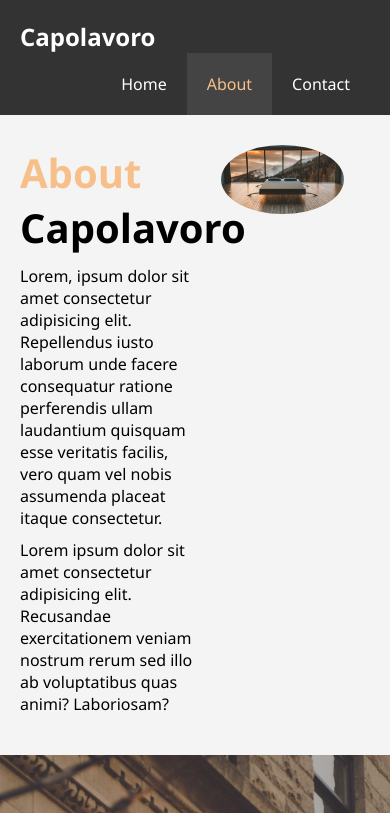
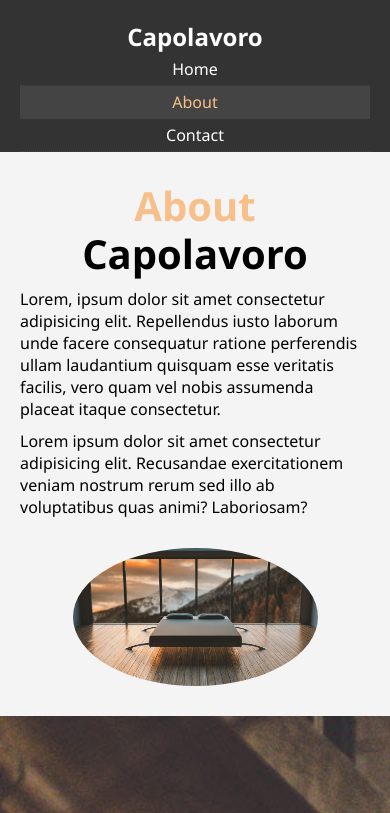
Before and after one commit to EzikeChris/Capolavoro-Hotel-Barcelona-Spain-, a plain HTML site: page about.html in a window 390 px wide. Shown: the top 813 px of the page. Drawn offline with Linux system fonts and the light colour scheme.

Commit message:
created mobile css file

```diff
--- a/about.html
+++ b/about.html
@@ -6,6 +6,8 @@
     <meta name="description"  content="Welcome to Capolavoro Hotel">
     <meta name="keyword"  content="hotel, Catalonia/Barcelona hotel, Spain Espana">
     <link rel="stylesheet" href="css/style.css">
+    <link rel="stylesheet" media="screen and (max-width: 768px)" href="css/mobile.css">
+
     <title>About</title>
 </head>
 <body>
--- /dev/null
+++ b/css/mobile.css
@@ -0,0 +1,45 @@
+#navbar .logo {
+    float: none;
+    text-align: center;
+}
+
+#navbar ul, #navbar ul li {
+    float: none;
+}
+
+#navbar ul li a {
+    padding: 5px;
+    border-bottom: #444 dotted 1px;
+}
+
+
+
+#home-info .info-img {
+    display: none;
+}
+
+
+#home-info .info-content {
+    float: none;
+    width: 100%;
+}
+.box {
+    float: none;
+    width: 100%;
+}
+
+#about-info .info-right,
+#about-info .info-left {
+    float: none;
+    width: 100%;
+}
+
+
+#about-info .info-right {
+    margin-top: 30px;
+}
+
+
+.l-heading {
+    text-align: center;
+}
--- a/css/style.css
+++ b/css/style.css
@@ -81,6 +81,7 @@ color: rgb(0, 0, 0);
 
 .l-heading {
     font-size: 40px;
+    line-height: 1.2;
 }
 
 
@@ -212,7 +213,7 @@ h1 {
 
 /* Testimonial */
 #testimonials {
-    height: 500px;
+    height: 100%;
     background: url('../img/test-bg.jpg') no-repeat
     center center/cover;
     padding: 100px;
```
Also changed, not shown: contact.html (+1 -0 lines), index.html (+1 -0 lines).
